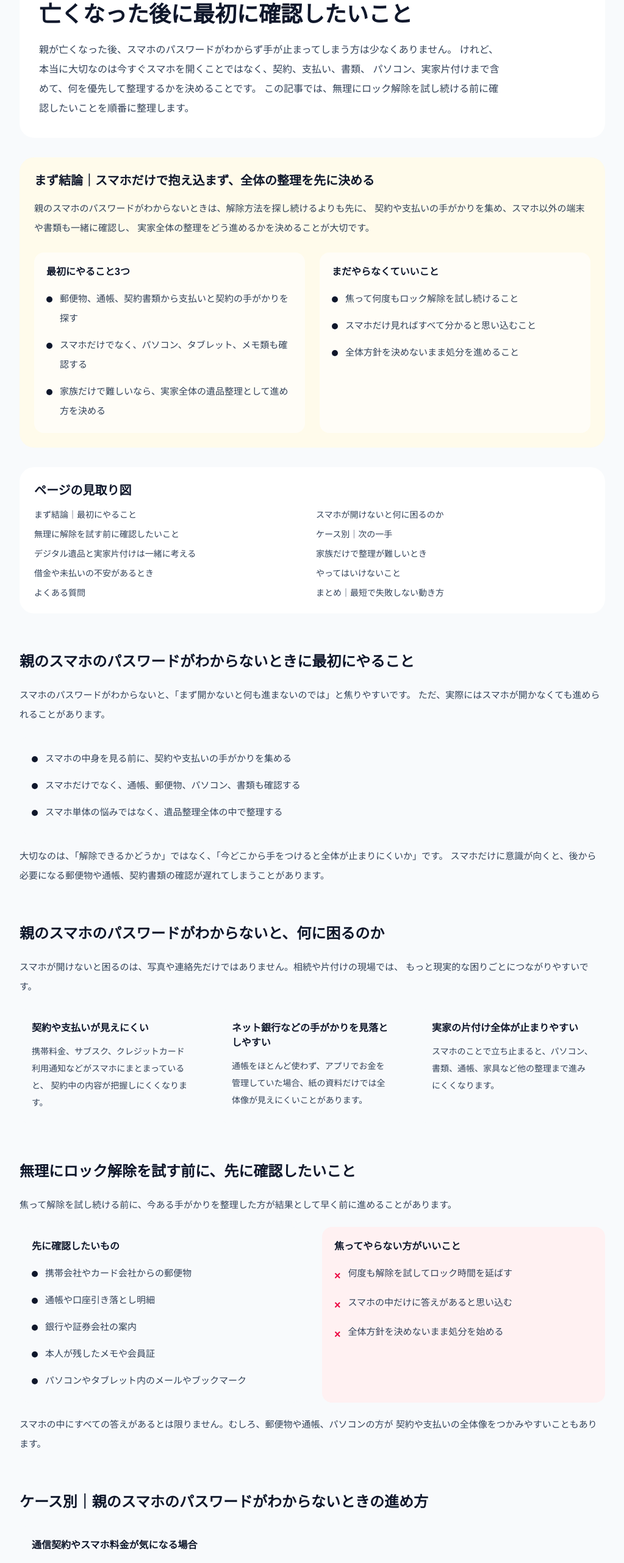
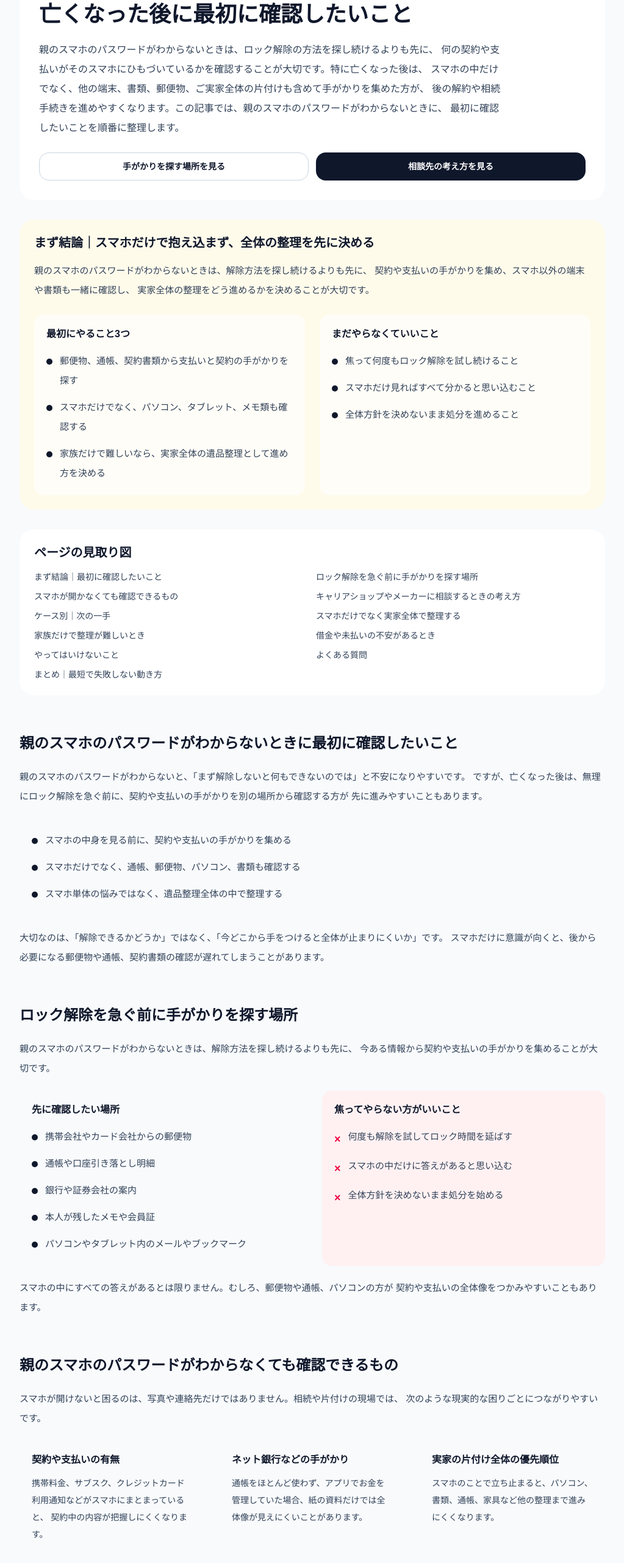
Before and after one commit to masatomorishima-qpick/tsuginote-navi-web, a Next.js app: page /guide/ihinseiri/digitalihin-001 in a window 1280 px wide. Shown: the part 870-3433 px from the top of the page at 61% size, without its empty margins (128-1151 px from the left). Built offline with nearby package versions, Linux system fonts and the light colour scheme; no server answers.

Commit message:
digitalihin-001 SEO改稿と検索意図対応を反映

```diff
--- a/app/guide/ihinseiri/digitalihin-001/page.tsx
+++ b/app/guide/ihinseiri/digitalihin-001/page.tsx
@@ -6,17 +6,18 @@ import SiteFooter from '@/components/SiteFooter';
 
 export const metadata: Metadata = {
   title:
-    '親のスマホのパスワードがわからないときは？亡くなった後に最初に確認したいこと|つぎの手ナビ',
+    '親のスマホのパスワードがわからないときは？亡くなった後に最初に確認したいこと | つぎの手ナビ',
   description:
-    '親が亡くなった後、スマホのパスワードがわからず困ったときに、最初に確認したいことを整理しました。契約・支払い・書類・実家片付けまで含めて、何を優先して進めるべきかをわかりやすく解説します。',
+    '親のスマホのパスワードがわからないときは、解除方法を探し続けるよりも先に、契約や支払いの手がかりを確認することが大切です。亡くなった後に何をどの順番で確認すべきかを整理します。',
 };
 
 const toc = [
-  { id: 'conclusion', label: 'まず結論｜最初にやること' },
-  { id: 'trouble', label: 'スマホが開けないと何に困るのか' },
-  { id: 'check-first', label: '無理に解除を試す前に確認したいこと' },
+  { id: 'conclusion', label: 'まず結論｜最初に確認したいこと' },
+  { id: 'unlock-clues', label: 'ロック解除を急ぐ前に手がかりを探す場所' },
+  { id: 'can-check', label: 'スマホが開かなくても確認できるもの' },
+  { id: 'carrier-support', label: 'キャリアショップやメーカーに相談するときの考え方' },
   { id: 'cases', label: 'ケース別｜次の一手' },
-  { id: 'digital-estate', label: 'デジタル遺品と実家片付けは一緒に考える' },
+  { id: 'digital-estate', label: 'スマホだけでなく実家全体で整理する' },
   { id: 'ihin-seiri', label: '家族だけで整理が難しいとき' },
   { id: 'debt-risk', label: '借金や未払いの不安があるとき' },
   { id: 'ng', label: 'やってはいけないこと' },
@@ -32,6 +33,10 @@ const faqs = [
   {
     q: 'スマホが開けないと、相続や片付けは進められませんか？',
     a: 'スマホが開けなくても進められることはあります。紙の書類、通帳、郵便物、他の端末から確認できることも多いため、まずは全体像を把握することが大切です。',
+  },
+  {
+    q: 'キャリアショップやメーカーに相談すれば、すぐに解決しますか？',
+    a: '相談先として確認する価値はありますが、状況によってすぐに希望どおりに進むとは限りません。まずは契約名義、端末の種類、手元の書類など、今ある情報を整理してから相談した方が話を進めやすくなります。',
   },
   {
     q: 'スマホ以外にもパソコンや書類が多い場合はどうすればいいですか？',
@@ -178,11 +183,27 @@ export default function DigitalIhin001Page() {
           </h1>
 
           <p className="mt-5 max-w-3xl text-base leading-8 text-slate-700">
-            親が亡くなった後、スマホのパスワードがわからず手が止まってしまう方は少なくありません。
-            けれど、本当に大切なのは今すぐスマホを開くことではなく、契約、支払い、書類、
-            パソコン、実家片付けまで含めて、何を優先して整理するかを決めることです。
-            この記事では、無理にロック解除を試し続ける前に確認したいことを順番に整理します。
+            親のスマホのパスワードがわからないときは、ロック解除の方法を探し続けるよりも先に、
+            何の契約や支払いがそのスマホにひもづいているかを確認することが大切です。特に亡くなった後は、
+            スマホの中だけでなく、他の端末、書類、郵便物、ご実家全体の片付けも含めて手がかりを集めた方が、
+            後の解約や相続手続きを進めやすくなります。この記事では、親のスマホのパスワードがわからないときに、
+            最初に確認したいことを順番に整理します。
           </p>
+
+          <div className="mt-6 grid gap-3 sm:grid-cols-2">
+            <a
+              href="#unlock-clues"
+              className="inline-flex items-center justify-center rounded-2xl border border-slate-300 bg-white px-5 py-3 text-sm font-semibold text-slate-900 transition hover:bg-slate-50"
+            >
+              手がかりを探す場所を見る
+            </a>
+            <a
+              href="#carrier-support"
+              className="inline-flex items-center justify-center rounded-2xl bg-slate-900 px-5 py-3 text-sm font-semibold text-white transition hover:bg-slate-800"
+            >
+              相談先の考え方を見る
+            </a>
+          </div>
         </header>
 
         <section className="mt-8 rounded-3xl bg-amber-50 p-6">
@@ -235,10 +256,11 @@ export default function DigitalIhin001Page() {
           </ul>
         </div>
 
-        <Section id="conclusion" title="親のスマホのパスワードがわからないときに最初にやること">
+        <Section id="conclusion" title="親のスマホのパスワードがわからないときに最初に確認したいこと">
           <p>
-            スマホのパスワードがわからないと、「まず開かないと何も進まないのでは」と焦りやすいです。
-            ただ、実際にはスマホが開かなくても進められることがあります。
+            親のスマホのパスワードがわからないと、「まず解除しないと何もできないのでは」と不安になりやすいです。
+            ですが、亡くなった後は、無理にロック解除を急ぐ前に、契約や支払いの手がかりを別の場所から確認する方が
+            先に進みやすいこともあります。
           </p>
 
           <div className="rounded-2xl bg-slate-50 p-5">
@@ -257,45 +279,15 @@ export default function DigitalIhin001Page() {
           </p>
         </Section>
 
-        <Section id="trouble" title="親のスマホのパスワードがわからないと、何に困るのか">
+        <Section id="unlock-clues" title="ロック解除を急ぐ前に手がかりを探す場所">
           <p>
-            スマホが開けないと困るのは、写真や連絡先だけではありません。相続や片付けの現場では、
-            もっと現実的な困りごとにつながりやすいです。
-          </p>
-
-          <div className="grid gap-6 md:grid-cols-3">
-            <div className="rounded-2xl bg-slate-50 p-5">
-              <h3 className="text-base font-bold text-slate-900">契約や支払いが見えにくい</h3>
-              <p className="mt-3 text-sm leading-7 text-slate-700">
-                携帯料金、サブスク、クレジットカード利用通知などがスマホにまとまっていると、
-                契約中の内容が把握しにくくなります。
-              </p>
-            </div>
-
-            <div className="rounded-2xl bg-slate-50 p-5">
-              <h3 className="text-base font-bold text-slate-900">ネット銀行などの手がかりを見落としやすい</h3>
-              <p className="mt-3 text-sm leading-7 text-slate-700">
-                通帳をほとんど使わず、アプリでお金を管理していた場合、紙の資料だけでは全体像が見えにくいことがあります。
-              </p>
-            </div>
-
-            <div className="rounded-2xl bg-slate-50 p-5">
-              <h3 className="text-base font-bold text-slate-900">実家の片付け全体が止まりやすい</h3>
-              <p className="mt-3 text-sm leading-7 text-slate-700">
-                スマホのことで立ち止まると、パソコン、書類、通帳、家具など他の整理まで進みにくくなります。
-              </p>
-            </div>
-          </div>
-        </Section>
-
-        <Section id="check-first" title="無理にロック解除を試す前に、先に確認したいこと">
-          <p>
-            焦って解除を試し続ける前に、今ある手がかりを整理した方が結果として早く前に進めることがあります。
+            親のスマホのパスワードがわからないときは、解除方法を探し続けるよりも先に、
+            今ある情報から契約や支払いの手がかりを集めることが大切です。
           </p>
 
           <div className="grid gap-8 md:grid-cols-2">
             <div className="rounded-2xl bg-slate-50 p-5">
-              <h3 className="text-base font-bold text-slate-900">先に確認したいもの</h3>
+              <h3 className="text-base font-bold text-slate-900">先に確認したい場所</h3>
               <div className="mt-4">
                 <DotList
                   items={[
@@ -329,7 +321,86 @@ export default function DigitalIhin001Page() {
           </p>
         </Section>
 
-        <Section id="cases" title="ケース別｜親のスマホのパスワードがわからないときの進め方">
+        <Section id="can-check" title="親のスマホのパスワードがわからなくても確認できるもの">
+          <p>
+            スマホが開けないと困るのは、写真や連絡先だけではありません。相続や片付けの現場では、
+            次のような現実的な困りごとにつながりやすいです。
+          </p>
+
+          <div className="grid gap-6 md:grid-cols-3">
+            <div className="rounded-2xl bg-slate-50 p-5">
+              <h3 className="text-base font-bold text-slate-900">契約や支払いの有無</h3>
+              <p className="mt-3 text-sm leading-7 text-slate-700">
+                携帯料金、サブスク、クレジットカード利用通知などがスマホにまとまっていると、
+                契約中の内容が把握しにくくなります。
+              </p>
+            </div>
+
+            <div className="rounded-2xl bg-slate-50 p-5">
+              <h3 className="text-base font-bold text-slate-900">ネット銀行などの手がかり</h3>
+              <p className="mt-3 text-sm leading-7 text-slate-700">
+                通帳をほとんど使わず、アプリでお金を管理していた場合、紙の資料だけでは全体像が見えにくいことがあります。
+              </p>
+            </div>
+
+            <div className="rounded-2xl bg-slate-50 p-5">
+              <h3 className="text-base font-bold text-slate-900">実家の片付け全体の優先順位</h3>
+              <p className="mt-3 text-sm leading-7 text-slate-700">
+                スマホのことで立ち止まると、パソコン、書類、通帳、家具など他の整理まで進みにくくなります。
+              </p>
+            </div>
+          </div>
+
+          <p>
+            つまり、スマホが開かないときに本当に見るべきなのは「解除できるか」だけではなく、
+            「スマホが開かなくても今わかることは何か」です。
+          </p>
+        </Section>
+
+        <Section id="carrier-support" title="キャリアショップやメーカーに相談するときの考え方">
+          <p>
+            親のスマホのパスワードがわからないとき、キャリアショップやメーカーへの相談を考える方も多いです。
+            相談先として確認する価値はありますが、すぐに希望どおりに進むとは限りません。
+          </p>
+
+          <div className="grid gap-8 md:grid-cols-2">
+            <div className="rounded-2xl bg-slate-50 p-5">
+              <h3 className="text-base font-bold text-slate-900">先に整理しておきたい情報</h3>
+              <div className="mt-4">
+                <DotList
+                  items={[
+                    '契約していた通信会社がどこか',
+                    '端末の種類や機種が何か',
+                    '契約者名義が誰か',
+                    '手元にある契約書類や請求書',
+                    '家族として今どこまで把握しているか',
+                  ]}
+                />
+              </div>
+            </div>
+
+            <div className="rounded-2xl bg-slate-50 p-5">
+              <h3 className="text-base font-bold text-slate-900">相談前に意識したいこと</h3>
+              <div className="mt-4">
+                <DotList
+                  items={[
+                    '何を確認したいのかを先に絞る',
+                    '契約確認と端末解除は別の話になることがある',
+                    '必要書類や本人確認の考え方を事前に把握する',
+                    'すぐに解決しない前提で全体整理も並行する',
+                  ]}
+                />
+              </div>
+            </div>
+          </div>
+
+          <p>
+            大切なのは、相談先に丸投げすることではなく、「いま何が分かっていて、何が分からないのか」を整理してから
+            相談することです。その方が、スマホだけで止まらず全体を進めやすくなります。
+          </p>
+        </Section>
+
+        <Section id="cases" title="ケース別｜親のスマホのパスワードがわからないときの次の一手">
           <div className="space-y-5">
             <div className="rounded-2xl bg-slate-50 p-5">
               <h3 className="text-base font-bold text-slate-900">通信契約やスマホ料金が気になる場合</h3>
@@ -337,10 +408,7 @@ export default function DigitalIhin001Page() {
                 毎月の携帯料金が続いていそう、解約や名義変更の流れが気になる場合は、契約の整理から考えた方が進めやすいです。
               </p>
               <div className="mt-4">
-                <Link
-                  href="/shibougo-tetsuzuki"
-                  className={secondaryLinkClass}
-                >
+                <Link href="/shibougo-tetsuzuki" className={secondaryLinkClass}>
                   親が亡くなった後のスマホ解約の流れを確認する
                 </Link>
               </div>
@@ -352,10 +420,7 @@ export default function DigitalIhin001Page() {
                 明細を見て何の請求かわからないものがある場合は、支払い先を一覧にして確認した方が整理しやすくなります。
               </p>
               <div className="mt-4">
-                <Link
-                  href="/guide/ihinseiri/digitalihin-002"
-                  className={secondaryLinkClass}
-                >
+                <Link href="/guide/ihinseiri/digitalihin-002" className={secondaryLinkClass}>
                   亡くなった人のサブスクを解約できないときは？
                 </Link>
               </div>
@@ -367,19 +432,15 @@ export default function DigitalIhin001Page() {
                 通帳が少ない、紙の明細が見当たらない場合は、メールアドレスやパソコン、郵便物まで含めて確認範囲を広げる必要があります。
               </p>
               <div className="mt-4">
-                <Link
-                  href="/guide/ihinseiri/digitalihin-003"
-                  className={secondaryLinkClass}
-                >
+                <Link href="/guide/ihinseiri/digitalihin-003" className={secondaryLinkClass}>
                   親のネット銀行がわからないときの相続対応
                 </Link>
               </div>
             </div>
-
           </div>
         </Section>
 
-        <Section id="digital-estate" title="スマホだけの問題ではない｜デジタル遺品と実家片付けは一緒に考えた方が進めやすいです">
+        <Section id="digital-estate" title="スマホだけでなく、実家全体の片付けとして整理した方が進めやすいです">
           <p>
             親のスマホのパスワードがわからないと、どうしても「まずこの1台を何とかしないと」と思ってしまいます。
             けれど実際には、スマホのまわりには契約書類、パソコン、タブレット、外付け機器、銀行関係の書類、
```
Lines whose indentation alone changed are shown as unchanged.
